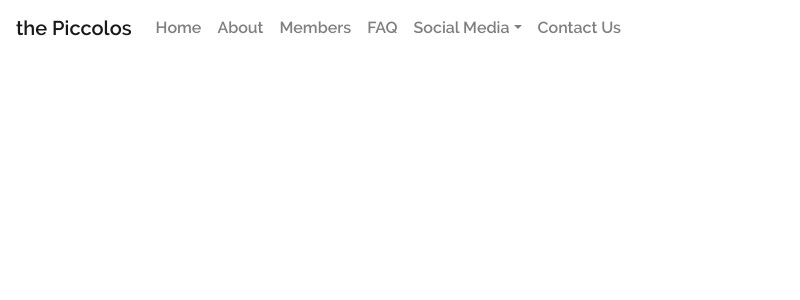
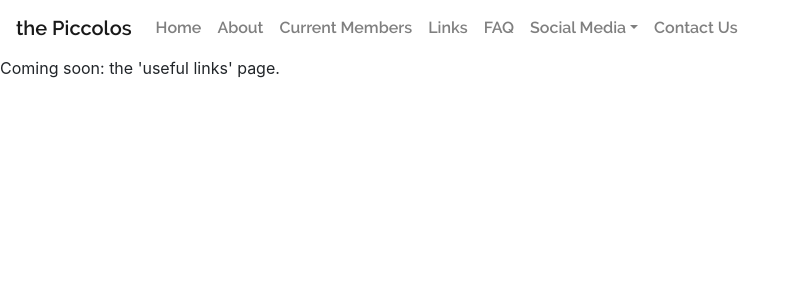
Before and after one commit to ndpiccolos/piccs, a React (Create React App) app: page /piccs/links in a window 1280 px wide. Shown: the top 300 px of the page, without its empty margins (0-800 px from the left). Built offline with nearby package versions, Linux system fonts and the light colour scheme.

Commit message:
adding a few more routed pages

```diff
--- /dev/null
+++ b/src/components/links.jsx
@@ -0,0 +1,13 @@
+import React, { Component } from 'react'
+import '../App.css';
+import { Route, Link, BrowserRouter as Router, Switch } from 'react-router-dom';
+
+export default class Links extends Component {
+    render() {
+      return (
+        <div>
+            Coming soon: the 'useful links' page.
+        </div>
+      )
+    }
+  }
--- a/src/components/navbar.jsx
+++ b/src/components/navbar.jsx
@@ -15,7 +15,8 @@ export default class Navigation extends Component {
             <Nav className="mr-auto">
             <Nav.Link href="/piccs">Home</Nav.Link>
             <Nav.Link href="/piccs/about">About</Nav.Link>
-            <Nav.Link href="/piccs/members">Members</Nav.Link>
+            <Nav.Link href="/piccs/members">Current Members</Nav.Link>
+            <Nav.Link href="/piccs/links">Links</Nav.Link>
             <Nav.Link href="/piccs/faq">FAQ</Nav.Link>
             <NavDropdown title="Social Media" id="basic-nav-dropdown">
                 <NavDropdown.Item href="instagram">Instagram</NavDropdown.Item>
--- a/src/index.js
+++ b/src/index.js
@@ -8,6 +8,7 @@ import Home from './components/home.jsx';
 import Members from './components/members.jsx';
 import Navbar from './components/navbar.jsx';
 import About from './components/about.jsx';
+import Links from './components/links.jsx';
 import Faq from './components/faq.jsx';
 import Contact from './components/contact.jsx';
 import Instagram from './components/social/instagram.jsx';
@@ -20,6 +21,7 @@ const routing = (
       <Route exact path="/piccs" component={Home} />
       <Route exact path="/piccs/about" component={About} />
       <Route exact path="/piccs/members" component={Members} />
+      <Route exact path="/piccs/links" component={Links} />
       <Route exact path="/piccs/faq" component={Faq} />
       <Route exact path="/piccs/instagram" component={Instagram} />
       <Route exact path="/piccs/facebook" component={Facebook} />
```
